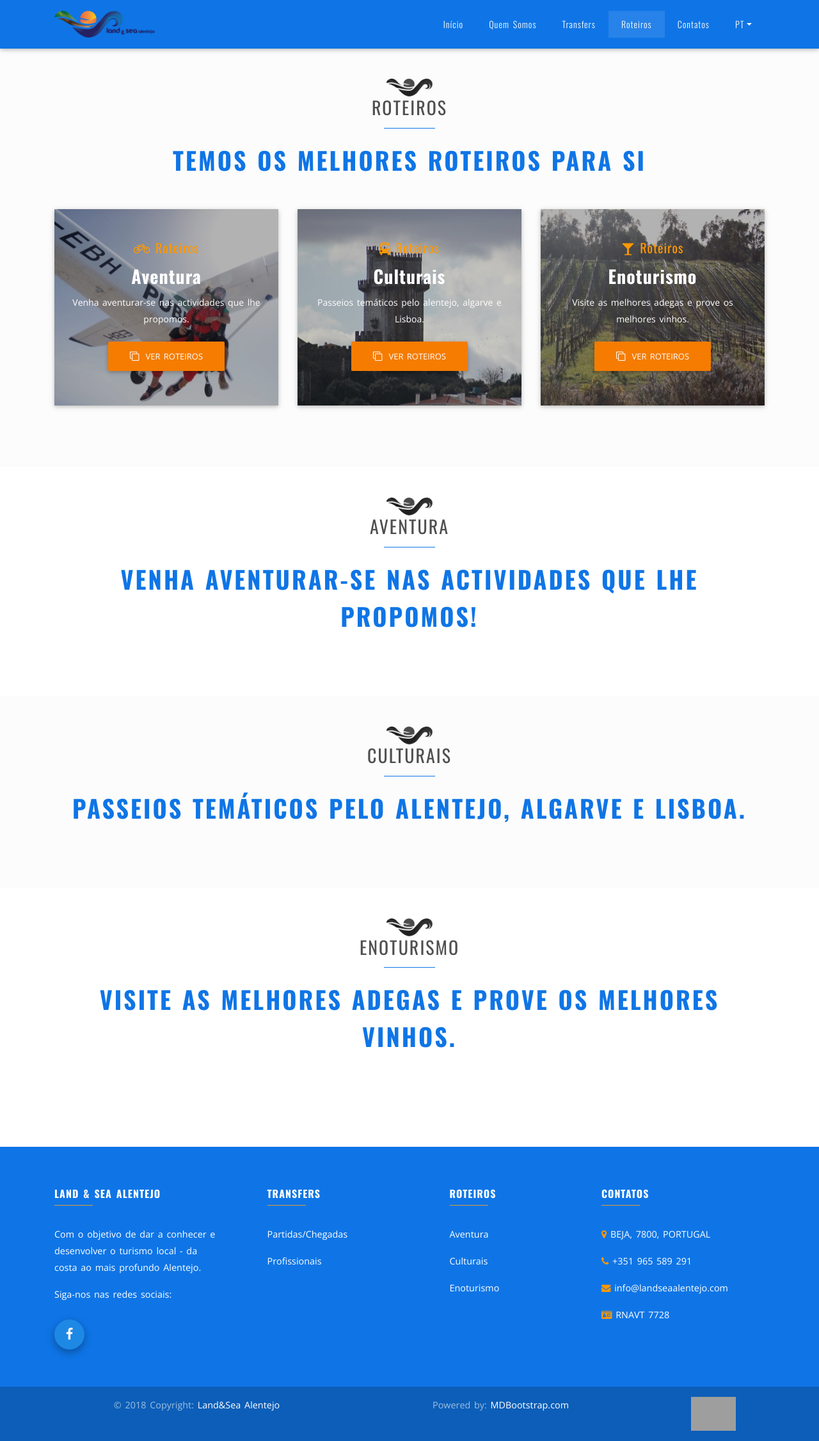
After one commit to nmilho/lsa, a PHP site: page /pt/tours.php in a window 1280 px wide. The commit adds this page. Shown: the whole page at 64% size. Run offline with PHP 8.4, Linux system fonts and the light colour scheme; grey boxes are pictures that could not be loaded.

Commit message:
[wip] tours page

```diff
--- a/css/style.css
+++ b/css/style.css
@@ -40,7 +40,7 @@ header,
 }
 
 #intro {
-    background: url("/photos/vinha04.jpg")no-repeat center center fixed;
+    background: url("/photos/carousel/mertola.jpg")no-repeat center center fixed;
     -webkit-background-size: cover;
     -moz-background-size: cover;
     -o-background-size: cover;
--- a/pt/index.php
+++ b/pt/index.php
@@ -7,7 +7,7 @@
     <meta http-equiv="x-ua-compatible" content="ie=edge">
     <title>Land&Sea Alentejo | Tranfers, passeios e Enoturismo</title>
 
-    <meta name="description" content="Transferes e tours à medida de cada cliente. Temos os melhores passeios por Lisboa, Alentejo e Algarve">
+    <meta name="description" content="Transferes e passeios por Lisboa, Beja, Évora, e Algarve. Turismo, aventura e enoturismo pelo Alentejo.">
 
     <link rel="canonical" href="http://www.landseaalentejo.com/">
 
@@ -21,7 +21,7 @@
     <meta property="og:title" content="Land&Sea Alentejo | Tranfers, passeios e Enoturismo">
     <meta property="og:url" content="http://www.landseaalentejo.com/">
     <meta property="og:type" content="website">
-    <meta property="og:description" content="Transferes e tours à medida de cada cliente. Temos os melhores passeios por Lisboa, Alentejo e Algarve">
+    <meta property="og:description" content="Transferes e passeios por Lisboa, Beja, Évora, e Algarve. Turismo, aventura e enoturismo pelo Alentejo.">
 
     <!-- Font Awesome -->
     <link rel="stylesheet" href="https://maxcdn.bootstrapcdn.com/font-awesome/4.7.0/css/font-awesome.min.css">
--- /dev/null
+++ b/pt/tours.php
@@ -0,0 +1,545 @@
+<!DOCTYPE html>
+<html lang="pt">
+
+<head>
+    <meta charset="utf-8">
+    <meta name="viewport" content="width=device-width, initial-scale=1, shrink-to-fit=no">
+    <meta http-equiv="x-ua-compatible" content="ie=edge">
+    <title>Land&Sea Alentejo | Roteiros: Aventura, Cultura e Enoturismo</title>
+
+    <meta name="description" content="Passeios por Lisboa, Beja, Évora, e Algarve. Turismo, cultura, aventura, vinho e turismo pelo Alentejo.">
+
+    <link rel="canonical" href="http://www.landseaalentejo.com/">
+
+<!--
+    <link rel="alternate" hreflang="en" href="http://www.landseaalentejo.com/en/">
+    <link rel="alternate" hreflang="pt" href="http://www.landseaalentejo.com/pt/">
+-->
+
+    <meta property="og:locale" content="pt_PT">
+    <meta property="og:site_name" content="Land and Sea Alentejo">
+    <meta property="og:title" content="Land&Sea Alentejo | Roteiros: Aventura, Cultura e Enoturismo">
+    <meta property="og:url" content="http://www.landseaalentejo.com/">
+    <meta property="og:type" content="website">
+    <meta property="og:description" content="Passeios por Lisboa, Beja, Évora, e Algarve. Turismo, cultura, aventura, vinho e turismo pelo Alentejo.">
+
+    <!-- Font Awesome -->
+    <link rel="stylesheet" href="https://maxcdn.bootstrapcdn.com/font-awesome/4.7.0/css/font-awesome.min.css">
+    <!-- Google Fonts - OpenSans and Oswald -->
+    <link href='https://fonts.googleapis.com/css?family=Open+Sans:400,800italic,800,700italic,700,600italic,400italic,600,300italic,300|Oswald:400,300,700' rel='stylesheet' type='text/css'>
+    <!-- Bootstrap core CSS -->
+    <link href="/css/bootstrap.min.css" rel="stylesheet">
+    <!-- Material Design Bootstrap -->
+    <link href="/css/mdb.min.css" rel="stylesheet">
+    <!-- Your custom carousel slides (optional) -->
+    <link href="/css/carousel.css" rel="stylesheet">
+    <!-- OWL carousel -->
+    <link href="/css/owl.carousel.css" rel="stylesheet">
+    <!-- Your custom table styles (optional) -->
+    <link href="/css/table_price.css" rel="stylesheet">
+    <!-- Your custom styles (optional) -->
+    <link href="/css/style.css" rel="stylesheet">
+</head>
+
+<body id="body">
+
+<!-- Start your project here-->
+
+    <!--Main Navigation-->
+    <header style="height: auto; margin-top: 75px;" >
+        <!--Navbar-->
+        <nav class="navbar navbar-expand-lg navbar-dark fixed-top scrolling-navbar" style="background-color: #0f75e6;">
+            <div class="container">
+            <!-- Navbar brand -->
+            <a class="navbar-brand" href="#">
+                <img src="/img/logo/logo_h_md.png" height="42" alt="Land&Sea Alentejo">
+            </a>
+
+            <!-- Collapse button -->
+            <button class="navbar-toggler" type="button" data-toggle="collapse" data-target="#topnaVbar" aria-controls="topnaVbar"
+                aria-expanded="false" aria-label="Toggle navigation">
+                <span class="navbar-toggler-icon"></span>
+            </button>
+
+            <!-- Collapsible content -->
+            <div class="collapse navbar-collapse" id="topnaVbar">
+
+                <!-- Links -->
+                <ul class="navbar-nav ml-auto">
+                    <li class="nav-item">
+                        <a class="nav-link" href="#body">Início</a>
+                    </li>
+                    <li class="nav-item">
+                        <a class="nav-link smooth-scroll" href="#about">Quem Somos</a>
+                    </li>
+                    <li class="nav-item">
+                        <a class="nav-link smooth-scroll" href="#transfers">Transfers</a>
+                    </li>
+
+                    <li class="nav-item active">
+                        <a class="nav-link smooth-scroll" href="#tours">Roteiros
+                            <span class="sr-only">(current)</span>
+                        </a>
+                    </li>
+
+                    <li class="nav-item">
+                        <a class="nav-link smooth-scroll" href="#contacts">Contatos</a>
+                    </li>
+                    <!-- Dropdown -->
+                    <li class="nav-item dropdown">
+                        <a class="nav-link dropdown-toggle" id="navbarDropdownMenuLink" data-toggle="dropdown" aria-haspopup="true" aria-expanded="false">PT</a>
+                        <div class="dropdown-menu dropdown-primary" aria-labelledby="navbarDropdownMenuLink">
+                            <a class="dropdown-item" href="/en/">EN</a>
+                            <a class="dropdown-item" href="/pt/">PT</a>
+                        </div>
+                    </li>
+                </ul>
+                <!-- Links -->
+            </div>
+            <!-- Collapsible content -->
+        </div>
+        </nav>
+        <!--/.Navbar-->
+
+
+
+        <!--Mask--><!--
+        <div id="intro" class="view" >
+
+            <div class="full-bg-img">
+
+                <div class="mask rgba-black-slight">
+
+                    <div class="container-fluid d-flex align-items-center justify-content-center h-100">
+
+                        <div class="row d-flex justify-content-center text-center">
+
+                            <div class="col-md-10">
+
+                                <!-- Heading --><!--
+                                <h2 class="display-3 font-weight-bold white-text mb-2">Travel</h2>
+
+                                <!-- Divider --><!--
+                                <hr class="hr-light">
+
+                                <!-- Description --><!--
+                                <h4 class="white-text my-4">Lorem ipsum dolor sit amet, consectetur adipisicing elit. Deleniti consequuntur.</h4>
+                                <button type="button" class="btn btn-outline-white">Read more<i class="fa fa-book ml-2"></i></button>
+
+                            </div>
+
+                        </div>
+
+                    </div>
+
+                </div>
+
+            </div>
+
+        </div>
+        <!--/.Mask-->
+
+
+
+
+    </header>
+    <!--Main Navigation-->
+
+    <!--Main layout-->
+    <main class="mt-5">
+
+
+
+
+            <!--Section: tours-->
+            <section id="tours" class="text-center py-5">
+                <div class="container">
+                    <!-- Heading -->
+                    <h2 class="title dark-grey-text">Roteiros</h2>
+                    <p class="subtitle blue-text mb-5">Temos os melhores roteiros para si</p>
+
+                    <!--Grid row-->
+                    <div class="row">
+
+                        <!--Grid column-->
+                        <div class="col-md-4 mb-5">
+
+                            <!-- Card -->
+                            <div class="card card-image" style="background-image: url(/photos/aventura.jpg);">
+
+                                <!-- Content -->
+                                <div class="text-white text-center d-flex align-items-center rgba-black-light py-5 px-4">
+                                    <div class="w-100">
+                                        <h5 class="orange-text"><i class="fa fa-bicycle"></i> Roteiros</h5>
+                                        <h3 class="card-title pt-2"><strong>Aventura</strong></h3>
+                                        <p>Venha aventurar-se nas actividades que lhe propomos.</p>
+                                        <a href="#adventuretours" class="btn btn-orange smooth-scroll"><i class="fa fa-clone left"></i> Ver Roteiros</a>
+                                    </div>
+                                </div>
+                                <!-- Content -->
+
+                            </div>
+                            <!-- Card -->
+
+                        </div>
+                        <!--Grid column-->
+
+                        <!--Grid column-->
+                        <div class="col-md-4 mb-5">
+
+                            <!-- Card -->
+                            <div class="card card-image" style="background-image: url(/photos/passeios.jpg);">
+
+                                <!-- Content -->
+                                <div class="text-white text-center d-flex align-items-center rgba-black-slight py-5 px-4">
+                                    <div class="w-100">
+                                        <h5 class="orange-text"><i class="fa fa-bus"></i> Roteiros</h5>
+                                        <h3 class="card-title pt-2"><strong>Culturais</strong></h3>
+                                        <p>Passeios temáticos pelo alentejo, algarve e Lisboa.</p>
+                                        <a href="#culturetours" class="btn btn-orange smooth-scroll"><i class="fa fa-clone left"></i> Ver Roteiros</a>
+                                    </div>
+                                </div>
+                                <!-- Content -->
+                            </div>
+                            <!-- Card -->
+
+                        </div>
+                        <!--Grid column-->
+
+                        <!--Grid column-->
+                        <div class="col-md-4 mb-5">
+
+                            <!-- Card -->
+                            <div class="card card-image" style="background-image: url(/photos/enoturismo.jpg);">
+
+                                <!-- Content -->
+                                <div class="text-white text-center d-flex align-items-center rgba-black-light py-5 px-4">
+                                    <div class="w-100">
+                                        <h5 class="orange-text"><i class="fa fa-glass"></i> Roteiros</h5>
+                                        <h3 class="card-title pt-2"><strong>Enoturismo</strong></h3>
+                                        <p>Visite as melhores adegas e prove os melhores vinhos.</p>
+                                        <a href="#winetours" class="btn btn-orange smooth-scroll"><i class="fa fa-clone left"></i> Ver Roteiros</a>
+                                    </div>
+                                </div>
+                                <!-- Content -->
+                            </div>
+                            <!-- Card -->
+
+                        </div>
+                        <!--Grid column-->
+
+
+                    </div>
+                    <!--Grid row-->
+
+                </div>
+            </section>
+            <!--Section: Tours-->
+
+
+
+
+
+            <!--Section: AdventureTours-->
+            <section id="adventuretours" class="text-center py-5">
+                <div class="container">
+                    <!-- Heading -->
+                    <h2 class="title dark-grey-text">Aventura</h2>
+                    <p class="subtitle blue-text mb-5">Venha aventurar-se nas actividades que lhe propomos!</p>
+
+                    <!--Grid row-->
+                    <div class="row">
+
+
+                    </div>
+                    <!--Grid row-->
+                </div>
+            </section>
+            <!--./Section: AdventureTours-->
+
+
+
+
+
+            <!--Section: CultureTours-->
+            <section id="culturetours" class="text-center py-5">
+                <div class="container">
+                    <!-- Heading -->
+                    <h2 class="title dark-grey-text">Culturais</h2>
+                    <p class="subtitle blue-text mb-5">Passeios temáticos pelo alentejo, algarve e Lisboa.</p>
+
+                    <!--Grid row-->
+                    <div class="row">
+
+
+                    </div>
+                    <!--Grid row-->
+                </div>
+            </section>
+            <!--./Section: CultureTours-->
+
+
+
+
+
+
+
+            <!--Section: WineTours-->
+            <section id="winetours" class="text-center py-5">
+                <div class="container">
+                    <!-- Heading -->
+                    <h2 class="title dark-grey-text">Enoturismo</h2>
+                    <p class="subtitle blue-text mb-5">Visite as melhores adegas e prove os melhores vinhos.</p>
+
+                    <!--Grid row-->
+                    <div class="row">
+
+
+                    </div>
+                    <!--Grid row-->
+                </div>
+            </section>
+            <!--./Section: WineTours-->
+
+
+
+
+
+
+
+
+    </main>
+    <!--Main layout-->
+
+
+    <!--Footer-->
+    <footer class="page-footer font-small blue pt-0">
+
+
+        <!--Footer Links-->
+        <div class="container pt-5 mt-5 mb-4 text-center text-md-left">
+            <div class="row mt-3">
+
+                <!--First column-->
+                <div class="col-md-3 col-lg-4 col-xl-3 mb-4">
+                    <h6 class="text-uppercase font-weight-bold">
+                        <strong>Land & Sea Alentejo</strong>
+                    </h6>
+                    <hr class="orange accent-2 mb-4 mt-0 d-inline-block mx-auto" style="width: 60px;">
+                    <p>Com o objetivo de dar a conhecer e desenvolver o turismo local - da costa ao mais profundo Alentejo.</p>
+                    <!--Facebook-->
+                    <p>Siga-nos nas redes sociais:</p>
+                    <a href="https://www.facebook.com/Land-Sea-alentejo-545763372449882/" target="_blank" class="btn-floating blue darken-1 fb-ic ml-0">
+                        <i class="fa fa-facebook white-text fa-2x mr-4"> </i>
+                    </a>
+                </div>
+                <!--/.First column-->
+
+                <!--Second column-->
+                <div class="col-md-2 col-lg-2 col-xl-2 mx-auto mb-4">
+                    <h6 class="text-uppercase font-weight-bold">
+                        <strong>Transfers</strong>
+                    </h6>
+                    <hr class="orange accent-2 mb-4 mt-0 d-inline-block mx-auto" style="width: 60px;">
+                    <p>
+                        <a href="#!">Partidas/Chegadas</a>
+                    </p>
+                    <p>
+                        <a href="#!">Profissionais</a>
+                    </p>
+                </div>
+                <!--/.Second column-->
+
+                <!--Third column-->
+                <div class="col-md-3 col-lg-2 col-xl-2 mx-auto mb-4">
+                    <h6 class="text-uppercase font-weight-bold">
+                        <strong>Roteiros</strong>
+                    </h6>
+                    <hr class="orange accent-2 mb-4 mt-0 d-inline-block mx-auto" style="width: 60px;">
+                    <p>
+                        <a href="#!">Aventura</a>
+                    </p>
+                    <p>
+                        <a href="#!">Culturais</a>
+                    </p>
+                    <p>
+                        <a href="#!">Enoturismo</a>
+                    </p>
+                </div>
+                <!--/.Third column-->
+
+                <!--Fourth column-->
+                <div class="col-md-4 col-lg-3 col-xl-3">
+                    <h6 class="text-uppercase font-weight-bold">
+                        <strong>Contatos</strong>
+                    </h6>
+                    <hr class="orange accent-2 mb-4 mt-0 d-inline-block mx-auto" style="width: 60px;">
+                    <p><i class="fa fa-map-marker orange-text"></i> BEJA, 7800, PORTUGAL</p>
+                    <p><i class="fa fa-phone orange-text"></i> +351 965 589 291</p>
+                    <p><i class="fa fa-envelope orange-text"></i> info@landseaalentejo.com</p>
+                    <p><i class="fa fa-id-card orange-text"></i> RNAVT 7728</p>
+                </div>
+                <!--/.Fourth column-->
+
+            </div>
+        </div>
+        <!--/.Footer Links-->
+
+        <!--Copyright-->
+        <div class="footer-copyright py-3 text-center">
+            <div class="container">
+                <div class="row">
+                    <div class="col-md-10 text-center">
+                        <div class="row">
+                            <div class="col-md-6 text-center">
+                                © 2018 Copyright:
+                            <a href="https://www.landseaalentejo.com"> Land&Sea Alentejo</a>
+                            </div>
+                            <div class="col-md-6 text-center">
+                                Powered by:
+                                <a href="https://mdbootstrap.com/bootstrap-tutorial/" target="_blank"> MDBootstrap.com</a>
+                            </div>
+                        </div>
+                    </div>
+                    <div class="col-md-2 text-center">
+                        <a href="http://www.turismodeportugal.pt/" target="_blank">
+                            <img width="70" src="/photos/turismoportugal.png">
+                        </a>
+                    </div>
+                </div>
+            </div>
+
+
+        </div>
+        <!--/.Copyright-->
+
+    </footer>
+    <!--/.Footer-->
+
+
+    <!--BackToTop-->
+    <div class="fixed-action-btn backtotop d-none" style="bottom: 45px; right: 24px;">
+        <a href="#body" class="btn-floating btn-lg orange text-center waves-effect waves-light smooth-scroll">
+            <i class="fa fa-chevron-up white-text"></i>
+        </a>
+    </div>
+    <!--./BackToTop-->
+
+
+
+<!-- Modal -->
+<div class="modal fade" id="transfersprice" tabindex="-1" role="dialog" aria-labelledby="exampleModalLabel" aria-hidden="true">
+    <div class="modal-dialog modal-lg" role="document">
+        <div class="modal-content">
+            <div class="modal-header">
+                <h5 class="modal-title text-upper" id="exampleModalLabel">Transfers - Tabela de preços</h5>
+                <button type="button" class="close" data-dismiss="modal" aria-label="Close">
+                    <span aria-hidden="true">&times;</span>
+                </button>
+            </div>
+            <div class="modal-body">
+                <p><small>Valores calculados com partida/chegada a Beja.<br/>
+                Distâncias superiores sujeitas a ajustamento.<br/><strong>
+                Em caso de viagem de ida/volta 25% de desconto na viagem de regresso.</strong></small></p>
+
+                <!--Table-->
+                <table class="table rounded-corners table-hover">
+
+                    <!--Table head-->
+                    <thead>
+                        <tr class="text-white">
+                            <th>Trajecto</th>
+                            <th>1-4 pax</th>
+                            <th>5-7 pax</th>
+                        </tr>
+                    </thead>
+                    <!--Table head-->
+
+                    <!--Table body-->
+                    <tbody>
+                        <tr>
+                            <th scope="row">Beja <i class="fa fa-caret-right"></i> Lisboa Apt</th>
+                            <td>215€</td>
+                            <td>245€</td>
+                        </tr>
+                        <tr>
+                            <th scope="row">Beja <i class="fa fa-caret-right"></i> Faro Apt</th>
+                            <td>190€</td>
+                            <td>220€</td>
+                        </tr>
+                        <tr>
+                            <th scope="row">Beja <i class="fa fa-caret-right"></i> Sines</th>
+                            <td>110€</td>
+                            <td>140€</td>
+                        </tr>
+                        <tr>
+                            <th scope="row">Beja <i class="fa fa-caret-right"></i> Zambujeira</th>
+                            <td>140€</td>
+                            <td>170€</td>
+                        </tr>
+                        <tr>
+                            <th scope="row">Beja <i class="fa fa-caret-right"></i> Évora</th>
+                            <td>95€</td>
+                            <td>125€</td>
+                        </tr>
+                        <tr>
+                            <th scope="row">Beja <i class="fa fa-caret-right"></i> Albufeira</th>
+                            <td>170€</td>
+                            <td>200€</td>
+                        </tr>
+                        <tr>
+                            <th scope="row">Beja <i class="fa fa-caret-right"></i> Lagos</th>
+                            <td>200€</td>
+                            <td>230€</td>
+                        </tr>
+                        <tr>
+                            <th scope="row">Beja <i class="fa fa-caret-right"></i> Vila Real Sto. António</th>
+                            <td>170€</td>
+                            <td>200€</td>
+                        </tr>
+                        <tr>
+                            <th scope="row">Beja <i class="fa fa-caret-right"></i> Sevilha</th>
+                            <td>230€</td>
+                            <td>260€</td>
+                        </tr>
+                        <tr>
+                            <th scope="row">* 20% adicional entre as 21 horas e as 7 horas.</th>
+                            <th colspan="2">* Valores com IVA incluido à taxa de 6%</th>
+                        </tr>
+                    </tbody>
+
+                </table>
+                <!--./Table-->
+
+            </div>
+            <div class="modal-footer">
+                <button type="button" class="btn btn-blue" data-dismiss="modal">Close</button>
+            </div>
+        </div>
+    </div>
+</div>
+<!-- ./Modal -->
+
+
+<!-- /Start your project here-->
+
+    <!-- SCRIPTS -->
+    <!-- JQuery -->
+    <script type="text/javascript" src="/js/jquery-3.2.1.min.js"></script>
+    <!-- Bootstrap tooltips -->
+    <script type="text/javascript" src="/js/popper.min.js"></script>
+    <!-- Bootstrap core JavaScript -->
+    <script type="text/javascript" src="/js/bootstrap.min.js"></script>
+    <!-- OWL Carousel JavaScript -->
+    <script type="text/javascript" src="/js/owl.carousel.min.js"></script>
+    <!-- MDB core JavaScript -->
+    <script type="text/javascript" src="/js/mdb.min.js"></script>
+    <!-- Smooth-Scroll JavaScript -->
+    <script type="text/javascript" src="/js/scripts.js"></script>
+    <!-- Precos Script -->
+    <script type="text/javascript" src="/js/precos.js"></script>
+    <!-- Ajax-form Script -->
+    <script type="text/javascript" src="/js/app.js"></script>
+</body>
+
+</html>
```
